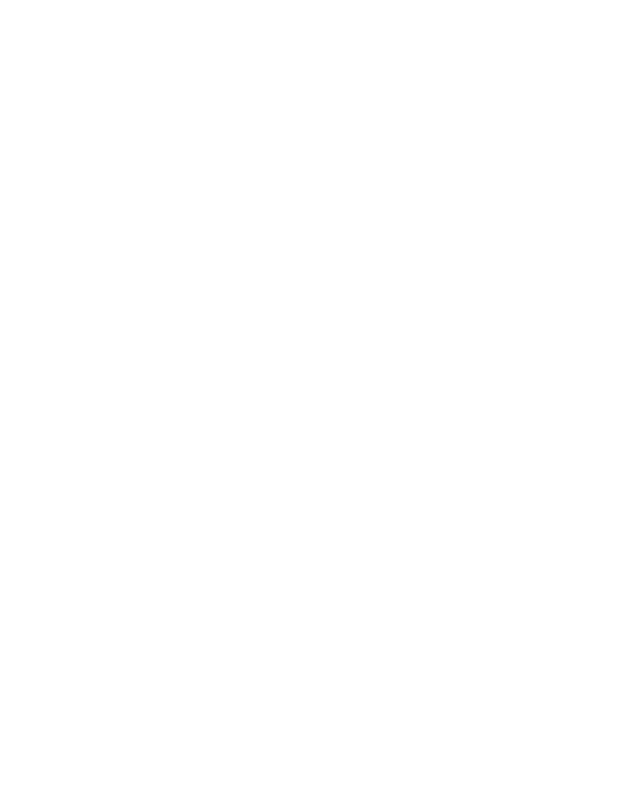
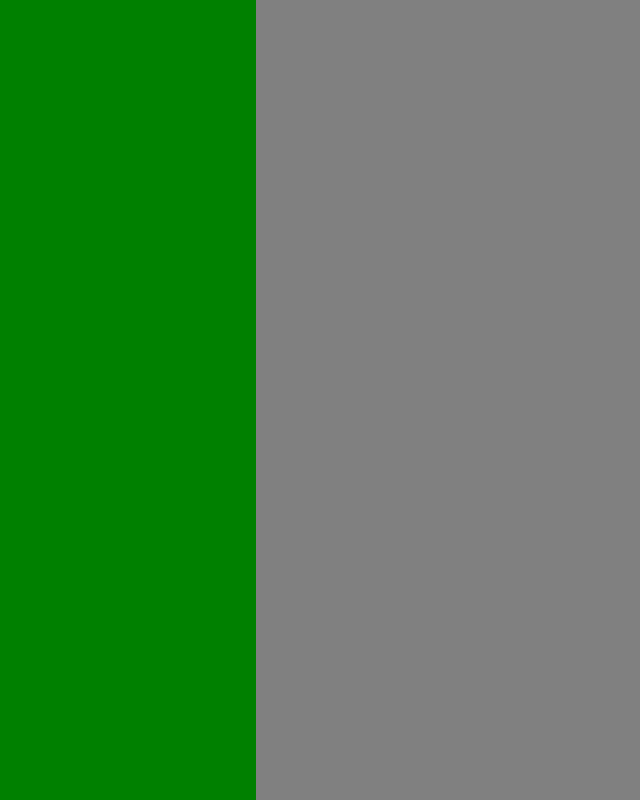
Before and after one commit to ConnerAiken/ConnerAiken.com, a React app: page / in a window 1280 px wide. Shown: the whole page, without its empty margins (0-640 px from the left). Built offline with nearby package versions, Linux system fonts and the light colour scheme.

Commit message:
Use CSS grid for layout

```diff
--- a/src/components/container/App.scss
+++ b/src/components/container/App.scss
@@ -1,4 +1,10 @@
  #container {
+     width: 100vw;
+     height: 100vh;
+     display: grid;
+     grid-template-rows: 100%;
+     grid-template-columns: 20% 80%;
+
      #sidebar {
         background-color: green;
      }
```
Also changed, not shown: 2 other files.
